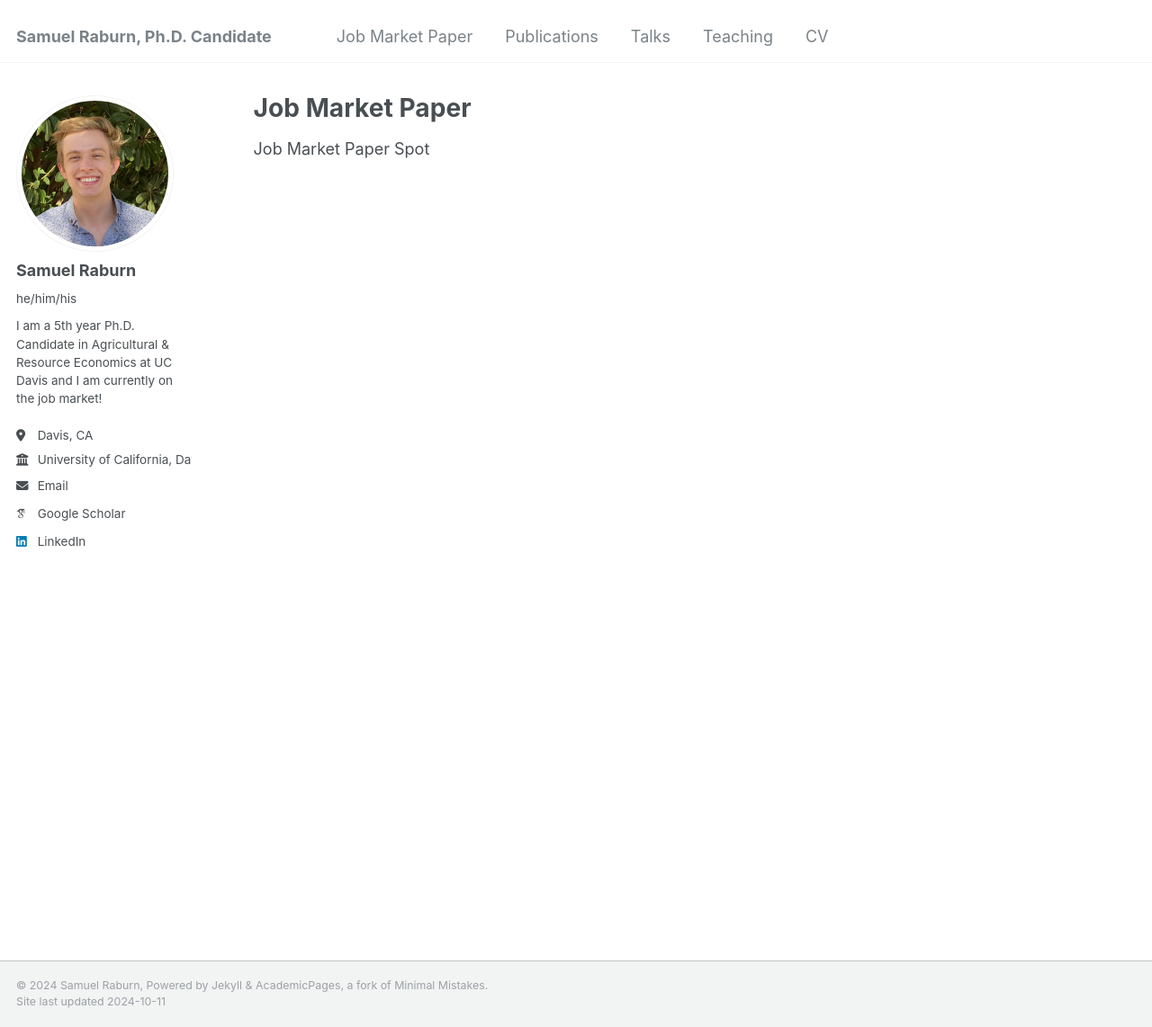
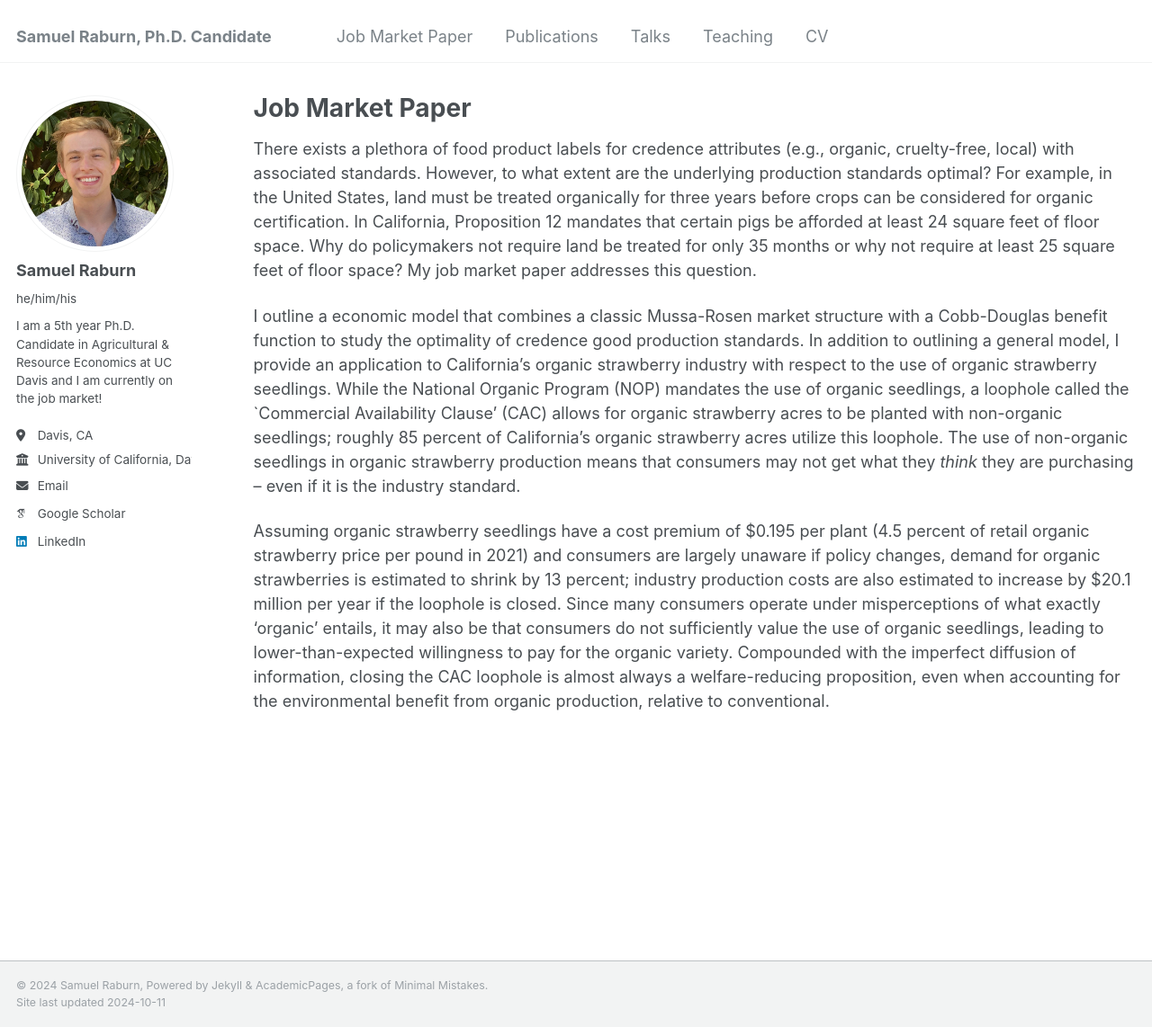
Before and after one commit to sraburn/sraburn.github.io, a Jekyll site: the page built from _pages/jmp.md, in a window 1280 px wide and 1142 px high. Shown: the whole window at 90% size. Built offline with Jekyll 4.4.1, drawn with Linux system fonts in a browser that asks for light colours; some web fonts are replaced.

Commit message:
Update jmp.md

```diff
--- a/_pages/jmp.md
+++ b/_pages/jmp.md
@@ -7,4 +7,8 @@ author_profile: true
 
 {% include base_path %}
 
-Job Market Paper Spot
+There exists a plethora of food product labels for credence attributes (e.g., organic, cruelty-free, local) with associated standards. However, to what extent are the underlying production standards optimal? For example, in the United States, land must be treated organically for three years before crops can be considered for organic certification. In California, Proposition 12 mandates that certain pigs be afforded at least 24 square feet of floor space. Why do policymakers not require land be treated for only 35 months or why not require at least 25 square feet of floor space? My job market paper addresses this question.
+
+I outline a economic model that combines a classic Mussa-Rosen market structure with a Cobb-Douglas benefit function to study the optimality of credence good production standards. In addition to outlining a general model, I provide an application to California's organic strawberry industry with respect to the use of organic strawberry seedlings. While the National Organic Program (NOP) mandates the use of organic seedlings, a loophole called the `Commercial Availability Clause' (CAC) allows for organic strawberry acres to be planted with non-organic seedlings; roughly 85 percent of California's organic strawberry acres utilize this loophole. The use of non-organic seedlings in organic strawberry production means that consumers may not get what they _think_ they are purchasing -- even if it is the industry standard.
+
+Assuming organic strawberry seedlings have a cost premium of $0.195 per plant (4.5 percent of retail organic strawberry price per pound in 2021) and consumers are largely unaware if policy changes, demand for organic strawberries is estimated to shrink by 13 percent; industry production costs are also estimated to increase by $20.1 million per year if the loophole is closed. Since many consumers operate under misperceptions of what exactly 'organic' entails, it may also be that consumers do not sufficiently value the use of organic seedlings, leading to lower-than-expected willingness to pay for the organic variety. Compounded with the imperfect diffusion of information, closing the CAC loophole is almost always a welfare-reducing proposition, even when accounting for the environmental benefit from organic production, relative to conventional.
```
